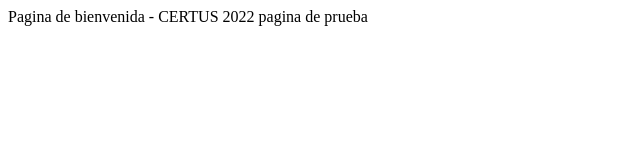
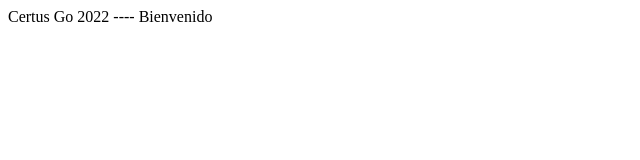
Before and after one commit to YadiraCuarite/yadiracuarite.github.io, a plain HTML site: page index.html in a window 1280 px wide. Shown: the whole page, without its empty margins (0-640 px from the left). Drawn offline with Linux system fonts and the light colour scheme.

Commit message:
Bienvenido - Certus

```diff
--- a/index.html
+++ b/index.html
@@ -7,7 +7,6 @@
     <title>CERTUS - Go </title>
 </head>
 <body>
-     Pagina de bienvenida - CERTUS  2022
-     pagina de prueba
+     Certus Go 2022 ---- Bienvenido
 </body>
 </html>
```
